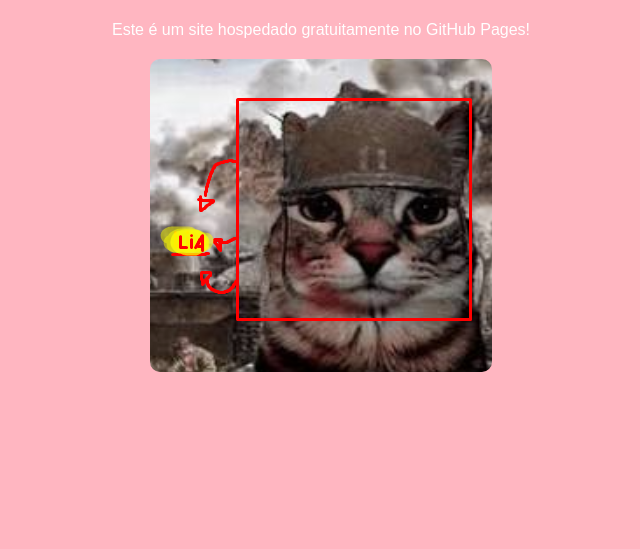
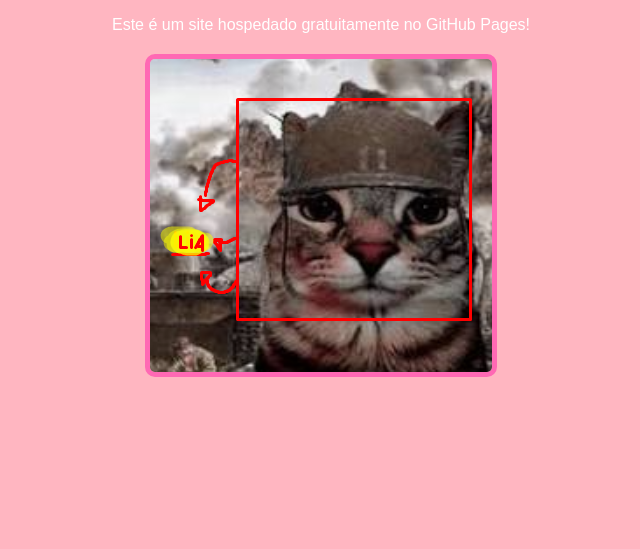
Before and after one commit to rober0te/Surpresinha, a plain HTML site: page index.html in a window 1280 px wide. Shown: the part 251-800 px from the top of the page, without its empty margins (319-959 px from the left). Drawn offline with Linux system fonts and the light colour scheme.

Commit message:
Update styles.css

```diff
--- a/styles.css
+++ b/styles.css
@@ -26,4 +26,5 @@ img {
     max-width: 100%;
     height: auto;
     border-radius: 10px;
+    border: 5px solid #ff69b4; /* Moldura rosa mais escura */
 }
```
